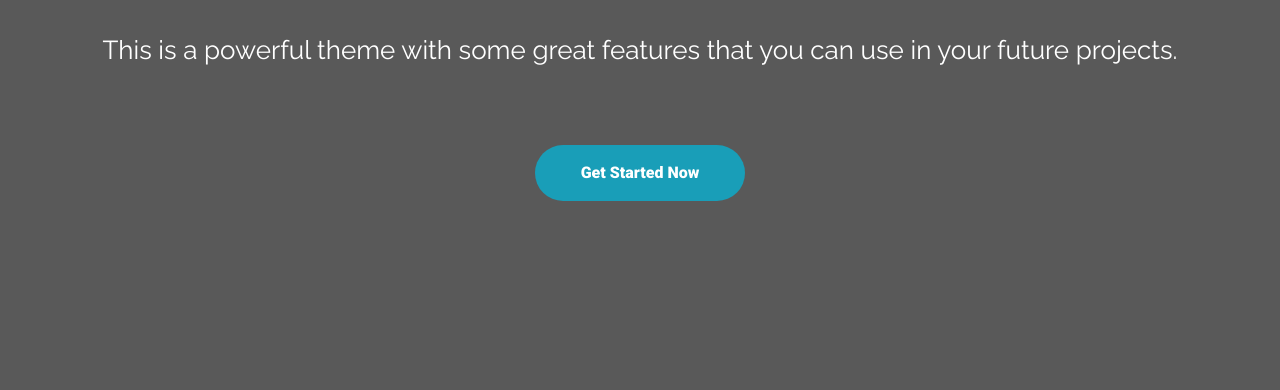
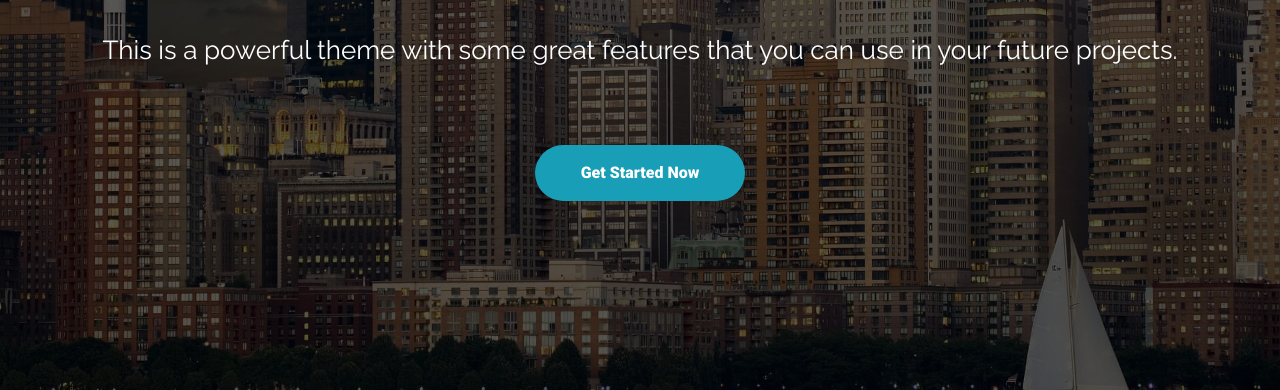
Before and after one commit to ShivamModi1012/Bell, a plain HTML site: page index.html in a window 1280 px wide. Shown: the part 407-797 px from the top of the page. Drawn offline with Linux system fonts and the light colour scheme; files whose address does not match are found by name.

Commit message:
Update style.css

```diff
--- a/style.css
+++ b/style.css
@@ -114,7 +114,7 @@ a:hover {
 .hero {
   display: table;
   position: relative;
-  background-image: url(../img/cover.jpg);
+  background-image: url(cover.jpg);
   background-size: cover;
   padding: 150px 0;
   color: #fff;
```
